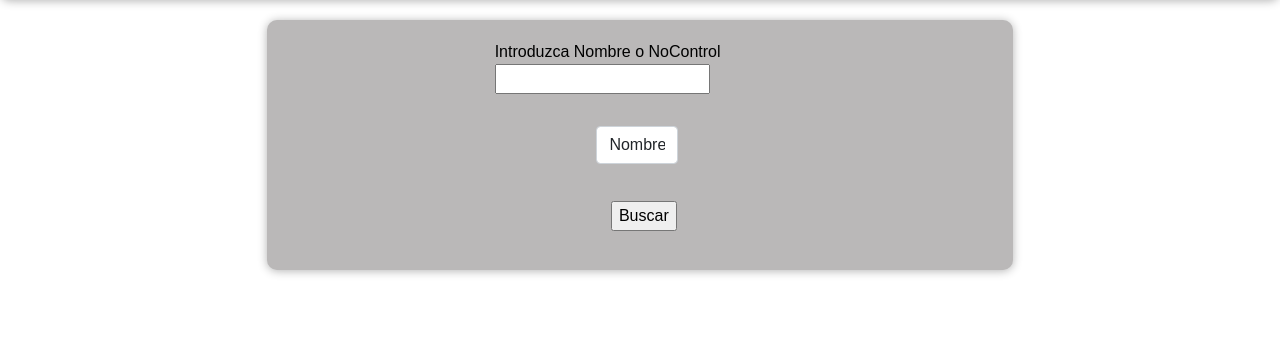
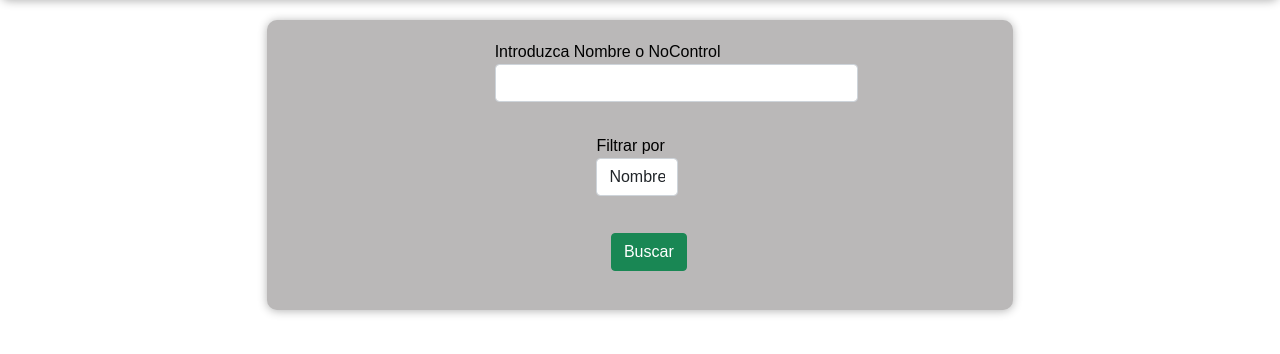
Before and after one commit to Articfire/repositorio-expedientes-ith, a Django app: page /consulta in a window 1280 px wide. Shown: the part 162-516 px from the top of the page. Run offline with Django 3.2, Linux system fonts and the light colour scheme; data that the repository does not hold is empty.

Commit message:
Corregir template de consulta Almighty push.

```diff
--- a/proyecto/templates/consulta.html
+++ b/proyecto/templates/consulta.html
@@ -10,18 +10,19 @@
 	<div class="fondodatos contenedor col-7">
 	    <div class="grupo-input"; style="margin-left: 30%; width: 50%">
       	<label class="" for="txt_nombre">Introduzca Nombre o NoControl</label>
-        	<input class="" type="text" id="txt_nombre" name="txt_nombre">
+      	<input class="form-control" type="text" id="txt_nombre" name="txt_nombre">
     	</div>
 
     	<div style="margin-left: 44%; margin-top: 3%;">
-      		<select class="form-control" style="width: 20%;" name="prefijo">
+        <label for="prefijo">Filtrar por</label>
+    		<select class="form-control" style="width: 20%;" id="prefijo" name="prefijo">
       		<option value="Nombre">Nombre</option>
       		<option value="NoControl">No. de Control</option>
     		</select>
     	</div>
 
     	<div class="grupo-input col-2" style="margin-top: 5%; margin-left: 46%; margin-bottom: 4%">
-        	<input class="boton" name="btn_subir" type="submit" value="Buscar">
+      	<input class="btn btn-success" name="btn_subir" type="submit" value="Buscar">
     	</div>
 
 	</div>
```
Lines whose indentation alone changed are shown as unchanged.
